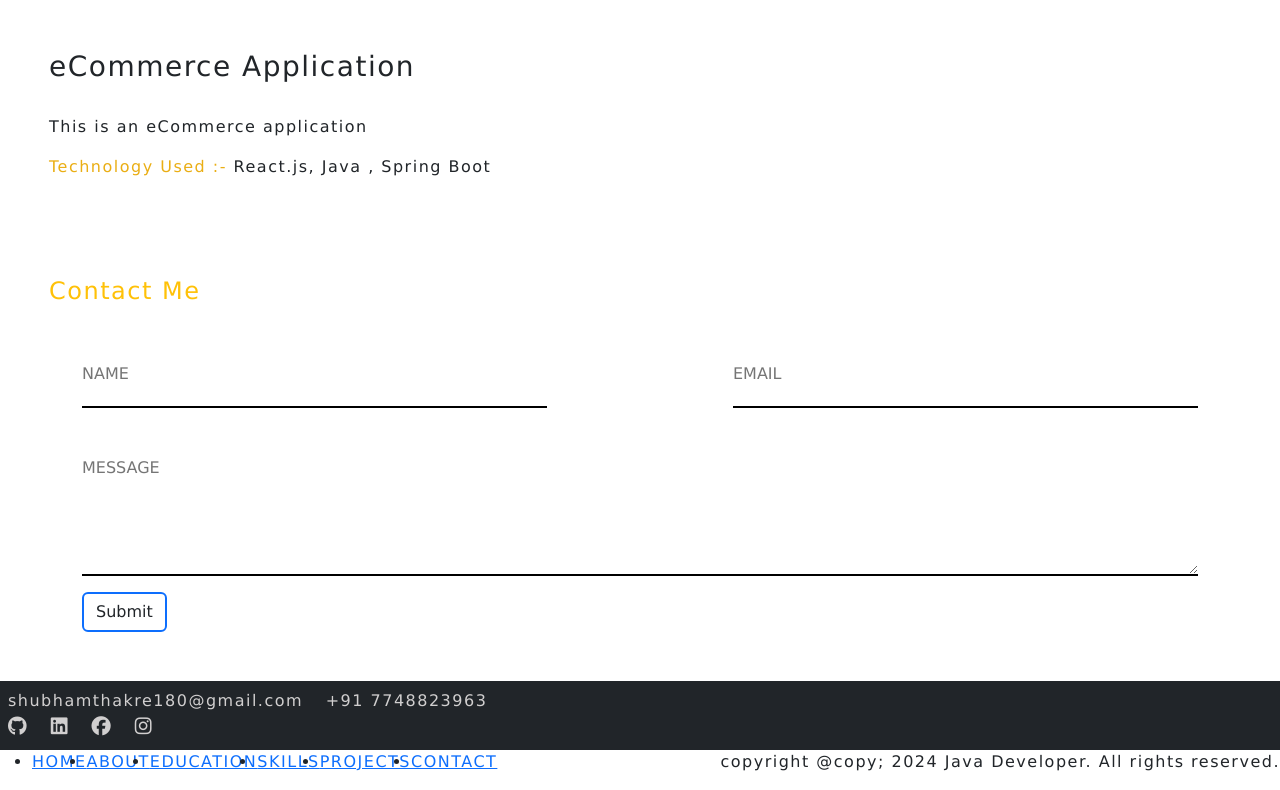
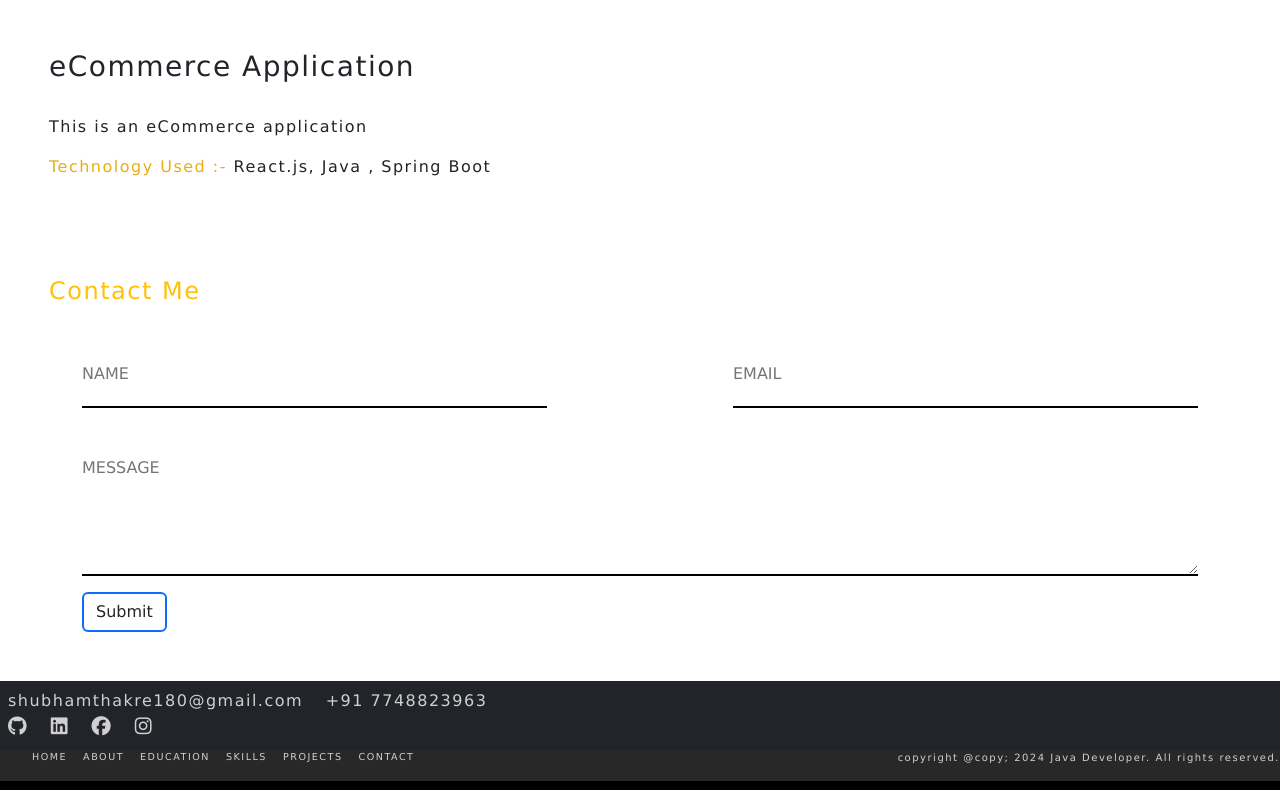
Before and after one commit to thakre2001/My-Portfolio, a website: page index.html in a window 1280 px wide. Shown: the part 2815-3605 px from the top of the page. Drawn offline with nearby package versions, Linux system fonts and the light colour scheme.

Commit message:
Update index.css

```diff
--- a/index.css
+++ b/index.css
@@ -247,14 +247,22 @@ footer a{
     font-size: larger;
 }
 
-footer .links{
+.links{
     background-color: rgb(40, 40, 40);
     font-size: 10px;
+    left: 0;
+    color: rgb(209, 207, 207);
+}
+.links a{
+    text-decoration: none;
+    color: rgb(209, 207, 207);
+    margin-right: 16px;
+    font-size: larger;
 }
 
-footer .links ul li{
+.links ul li{
     list-style: none;
-
+    font-size: 8px;
 }
 
 /* @media (min-width:320px){
```
